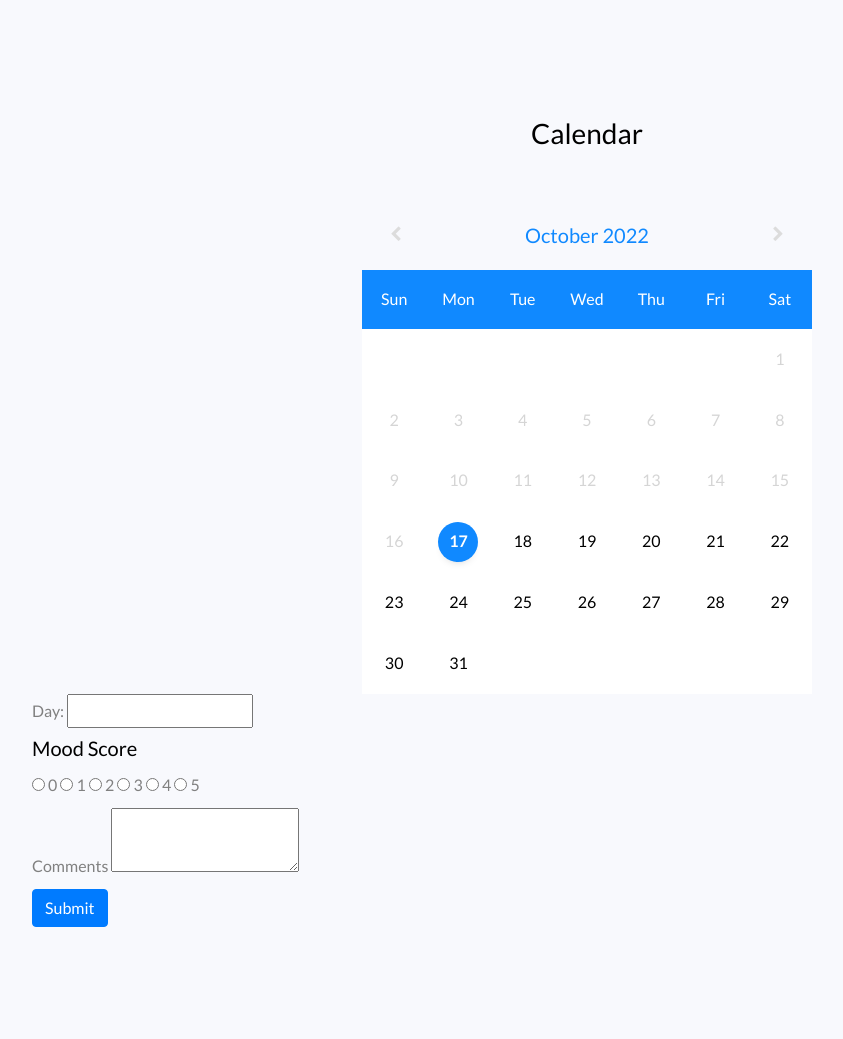
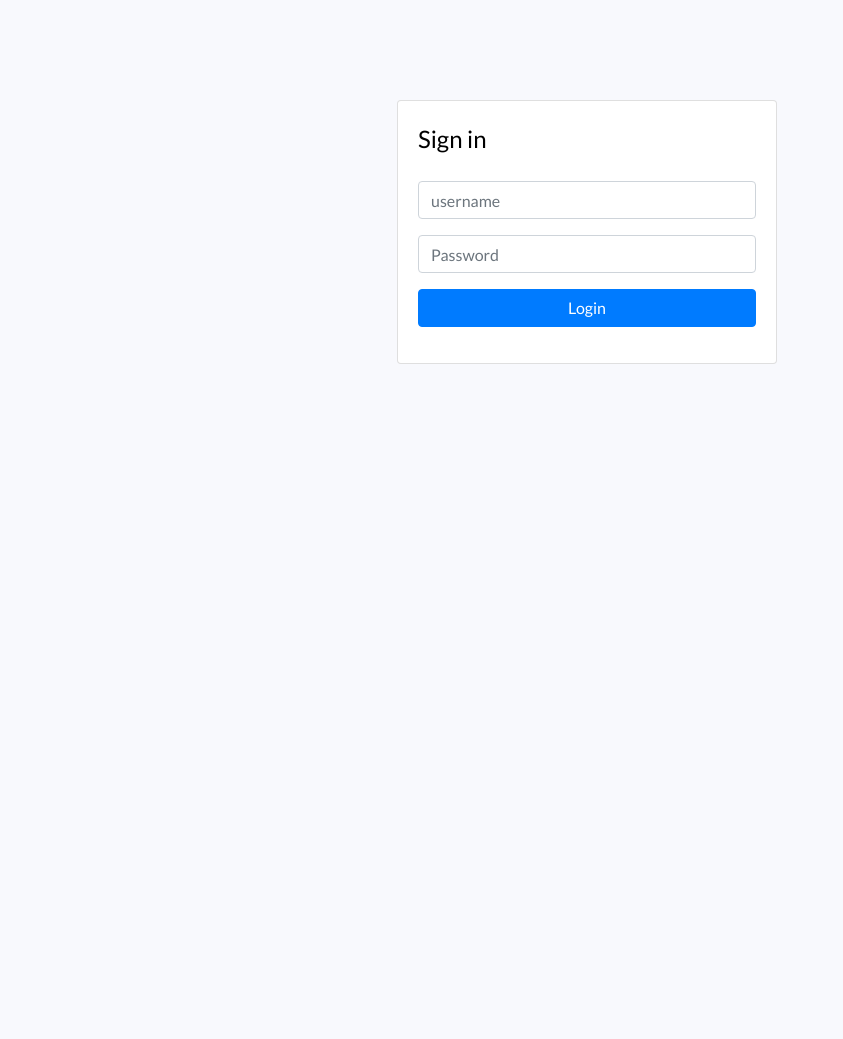
Before and after one commit to HerbCyor/mentalhealthcalendar, a Django app: template backend/templates/index.html in a window 1280 px wide. Shown: the whole page, without its empty margins (53-896 px from the left). After the commit the page ends 364 px from the top, so only its background shows below. Run offline with Django 4.2, Linux system fonts and the light colour scheme; the template is opened without the code that fills it: values that come from a table or form of the project are taken from there, others are empty; data comes from the database, SQL or seed files in the repository; both versions use the stored data as it was after the commit; some libraries are stand-ins or nearby versions.

Commit message:
TemplateChanges+UserModel+Login

```diff
--- a/backend/calendarapp/models.py
+++ b/backend/calendarapp/models.py
@@ -1,10 +1,23 @@
 from django.db import models
+from django.contrib.auth.models import User
+from django.dispatch import receiver
+from django.db.models.signals import post_save
 
 class Calendar(models.Model):
     name = models.CharField(max_length=20, unique=True)
+    user = models.OneToOneField(User, on_delete=models.CASCADE)
 
     def __str__(self):
         return self.name
+
+    @receiver(post_save, sender=User)
+    def create_calendar(sender,instance,created,**kwargs):
+        if created:
+            Calendar.objects.create(user=instance,name=instance.username)
+
+    @receiver(post_save, sender=User)
+    def save_calendar(sender,instance,**kwargs):
+        instance.calendar.save()
 
 class Day(models.Model):
 
--- a/backend/mhcproject/urls.py
+++ b/backend/mhcproject/urls.py
@@ -19,7 +19,9 @@ from . import views
 
 urlpatterns = [
     path("admin/", admin.site.urls),
-    path('', views.index, name='index'),
-    path('/newday', views.createDay,name='create-day'),
-    path('api/', include('calendarapp.urls')),
+    path("", views.index, name='index'),
+    path("calendar", views.calendar, name='calendar-view'),
+    path("newday", views.createDay,name='create-day'),
+    path("api/", include('calendarapp.urls')),
+    path("login", views.login_user, name='login-user')
 ]
--- /dev/null
+++ b/backend/templates/base.html
@@ -0,0 +1,22 @@
+{% load static %}
+<!doctype html>
+<html lang="en">
+  <head>
+  	<title>Mental Health Calendar</title>
+    <meta charset="utf-8">
+    <meta name="viewport" content="width=device-width, initial-scale=1, shrink-to-fit=no">
+
+	<link href="https://fonts.googleapis.com/css?family=Lato:300,400,700&display=swap" rel="stylesheet">
+
+	<link rel="stylesheet" href="https://stackpath.bootstrapcdn.com/font-awesome/4.7.0/css/font-awesome.min.css">
+	<!-- CSS only -->
+	<link href="https://cdn.jsdelivr.net/npm/bootstrap@5.2.2/dist/css/bootstrap.min.css" rel="stylesheet" integrity="sha384-Zenh87qX5JnK2Jl0vWa8Ck2rdkQ2Bzep5IDxbcnCeuOxjzrPF/et3URy9Bv1WTRi" crossorigin="anonymous">
+	<link rel="stylesheet" href="{% static 'css/style.css' %}" type="text/css">
+	<!-- JavaScript Bundle with Popper -->
+	<script src="https://cdn.jsdelivr.net/npm/bootstrap@5.2.2/dist/js/bootstrap.bundle.min.js" integrity="sha384-OERcA2EqjJCMA+/3y+gxIOqMEjwtxJY7qPCqsdltbNJuaOe923+mo//f6V8Qbsw3" crossorigin="anonymous"></script>
+
+	</head>
+
+    <body>
+        {% block content %}{% endblock %}
+    </body>
--- a/backend/templates/index.html
+++ b/backend/templates/index.html
@@ -1,135 +1,32 @@
-{% load static %}
-<!doctype html>
-<html lang="en">
-  <head>
-  	<title>Calendar 01</title>
-    <meta charset="utf-8">
-    <meta name="viewport" content="width=device-width, initial-scale=1, shrink-to-fit=no">
+{% extends 'base.html' %}
+{%block content%}
+<section class="section-conten padding-y" style="min-height:84vh">
 
-	<link href="https://fonts.googleapis.com/css?family=Lato:300,400,700&display=swap" rel="stylesheet">
-
-	<link rel="stylesheet" href="https://stackpath.bootstrapcdn.com/font-awesome/4.7.0/css/font-awesome.min.css">
-	<!-- CSS only -->
-	<link href="https://cdn.jsdelivr.net/npm/bootstrap@5.2.2/dist/css/bootstrap.min.css" rel="stylesheet" integrity="sha384-Zenh87qX5JnK2Jl0vWa8Ck2rdkQ2Bzep5IDxbcnCeuOxjzrPF/et3URy9Bv1WTRi" crossorigin="anonymous">
-	<link rel="stylesheet" href="{% static 'css/style.css' %}" type="text/css">
-	<!-- JavaScript Bundle with Popper -->
-	<script src="https://cdn.jsdelivr.net/npm/bootstrap@5.2.2/dist/js/bootstrap.bundle.min.js" integrity="sha384-OERcA2EqjJCMA+/3y+gxIOqMEjwtxJY7qPCqsdltbNJuaOe923+mo//f6V8Qbsw3" crossorigin="anonymous"></script>
-
-	</head>
-	<body>
-	<section class="ftco-section">
-		<div class="container">
-			<div class="row justify-content-center">
-				<div class="col-md-6 text-center mb-5">
-					<h2 class="heading-section">{{calendar.name}} Calendar</h2>
-				</div>
-			</div>
-			<div class="row">
-				<div class="col-md-12">
-					<div class="calendar calendar-first" id="calendar_first">
-				    <div class="calendar_header">
-				        <button class="switch-month switch-left"> <i class="fa fa-chevron-left"></i></button>
-				         <h2 class="test_class"></h2>
-				        <button class="switch-month switch-right"> <i class="fa fa-chevron-right"></i></button>
-				    </div>
-				    <div class="calendar_weekdays"></div>
-				    <div class="calendar_content"></div>
-					</div>
-				</div>
-			</div>
-			<div class="row">
-				<div class="nana col-md-12">
-
-					<form method="post" action="{% url 'create-day' %} ">
-						{% csrf_token %}
-						<label for="date">Day:</label>
-						<input name="date">
-						<input name="calendar" value="{{ calendar.id }}" hidden>
-						<h5>Mood Score</h5>
-						<input type="radio" name="mood_score" id="mood_score_0" value="0">
-						<label for="mood_score_0">0</label>
-						<input type="radio" name="mood_score" id="mood_score_1" value="1">
-						<label for="mood_score_2">1</label>
-						<input type="radio" name="mood_score" id="mood_score_2" value="2">
-						<label for="mood_score_1">2</label>
-						<input type="radio" name="mood_score" id="mood_score_3" value="3">
-						<label for="mood_score_2">3</label>
-						<input type="radio" name="mood_score" id="mood_score_4" value="4">
-						<label for="mood_score_4">4</label>
-						<input type="radio" name="mood_score" id="mood_score_5" value="5">
-						<label for="mood_score_5">5</label>
-						<br>
-						<label for="comments">Comments</label>
-						<textarea name="comments"></textarea><br>
-						<button class="btn btn-primary" type="submit">Submit</button></form>
-				</div>
-			</div>
-		</div>
-
-	</section>
-
-	<script src="{% static 'js/jquery.min.js' %}"></script>
-  	<script src="{% static 'js/popper.js' %}"></script>
-  	<script src="{% static 'js/bootstrap.min.js' %}"></script>
-  	<script src="{% static 'js/main.js' %}"></script>
-	<script>
-		const colors = {
-				0:"gray",
-				1:"red",
-				2:"orange",
-				3:"yellow",
-				4:"green",
-				5:"blue"
-			}
-		let api_data = []
-		function getDaysApi(){
-			const api_url = "{% url 'days-api' calendar.id %}"
-			$.ajax({
-					type: "GET",
-					dataType: "json",
-					url: api_url,
-					contentType: "application/json",
-					success: function (data) {
-						api_data = data;
-					}})
-		}
-
-		function fillColor(data){
-
-			for (var i = 0; i<data.length;i++){
-				const day = data[i]
-				const day_id = "#" + day.date
-				$(day_id).css("background-color",colors[day.mood_score.toString()]);
-
-		}}
+    <!-- ============================ COMPONENT LOGIN   ================================= -->
+        <div class="card mx-auto" style="max-width: 380px; margin-top:100px;">
+          <div class="card-body">
+          <h4 class="card-title mb-4">Sign in</h4>
+          <form action="{% url 'login-user' %}" method = 'POST'>
+              {% csrf_token%}
+              <div class="form-group">
+                 <input type="text" class="form-control" placeholder="username" name="username">
+              </div> <!-- form-group// -->
+              <div class="form-group">
+                <input type="password" class="form-control" placeholder="Password" name="password">
+              </div> <!-- form-group// -->
+               <!-- form-group form-check .// -->
+              <div class="form-group">
+                  <button type="submit" class="btn btn-primary btn-block"> Login  </button>
+              </div> <!-- form-group// -->
+          </form>
+          </div> <!-- card-body.// -->
+        </div> <!-- card .// -->
+<!--
+         <p class="text-center mt-4">Don't have a Calendar? <a href="">Sign up</a></p>
+         <br><br> -->
+    <!-- ============================ COMPONENT LOGIN  END.// ================================= -->
 
 
-		getDaysApi()
-		$(window).on("load", function(){
-
-			fillColor(api_data)
-		});
-
-		$(".calendar_content").on('click', function () {
-
-			fillColor(api_data)
-		});
-		$(document).on("click", function(event){
-			var clicked = event.target
-			var selected_day = api_data.filter(function (entry) {return entry.date === clicked.id})[0]
-			if ($(clicked).hasClass("past-date") || $(clicked).hasClass('today')){
-				$("input[name='date']").val(clicked.id)
-				if(selected_day){
-					$("textarea[name='comments']").val(selected_day.comments)
-
-					$("#mood_score_" + selected_day.mood_score).prop("checked",true)
-				} else {
-					$("textarea[name='comments']").val("")
-					$("#mood_score_5").prop("checked",true)
-				}
-
-			}});
-
-	</script>
-	</body>
-</html>
+    </section>
+    <!-- ========================= SECTION CONTENT END// ========================= -->
+{%endblock%}
```
Also changed, not shown: backend/mhcproject/views.py (+26 -4 lines), backend/templates/calendar.html (added, +118 -0 lines), backend/calendarapp/migrations/0002_calendar_user_alter_day_date.py (added), backend/calendarapp/migrations/0003_alter_calendar_user.py (added), backend/db.sqlite3.
